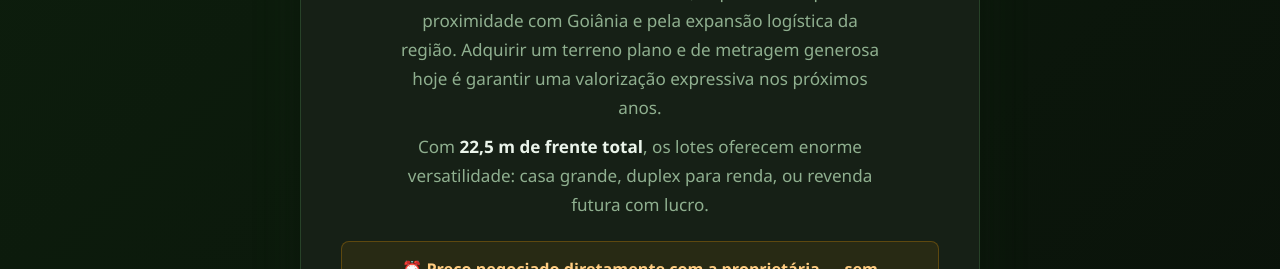
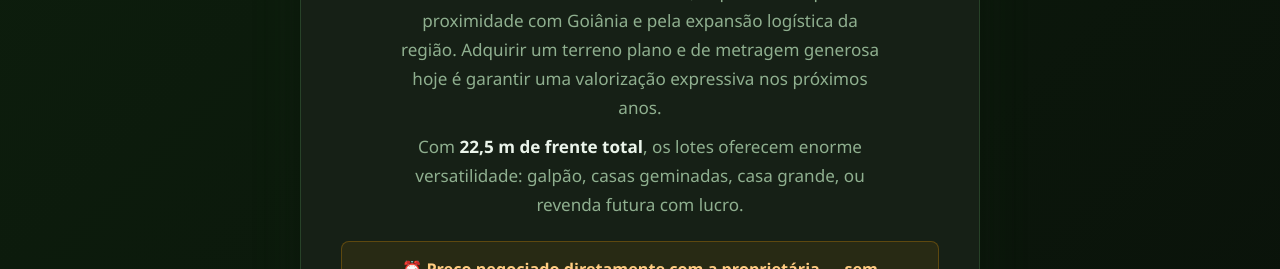
Before and after one commit to SamuelInocencio/Terrenos-Triunfo, a plain HTML site: page index.html in a window 1280 px wide. Shown: the part 5480-5749 px from the top of the page. Drawn offline with Linux system fonts and the light colour scheme.

Commit message:
atualização dos tipos de casas e galpão

```diff
--- a/index.html
+++ b/index.html
@@ -1166,7 +1166,7 @@
         </p>
         <p class="preco-arg">
           Com <strong>22,5 m de frente total</strong>, os lotes oferecem enorme versatilidade:
-          casa grande, duplex para renda, ou revenda futura com lucro.
+          galpão, casas geminadas, casa grande, ou revenda futura com lucro.
         </p>
 
         <div class="preco-urgency">
```
